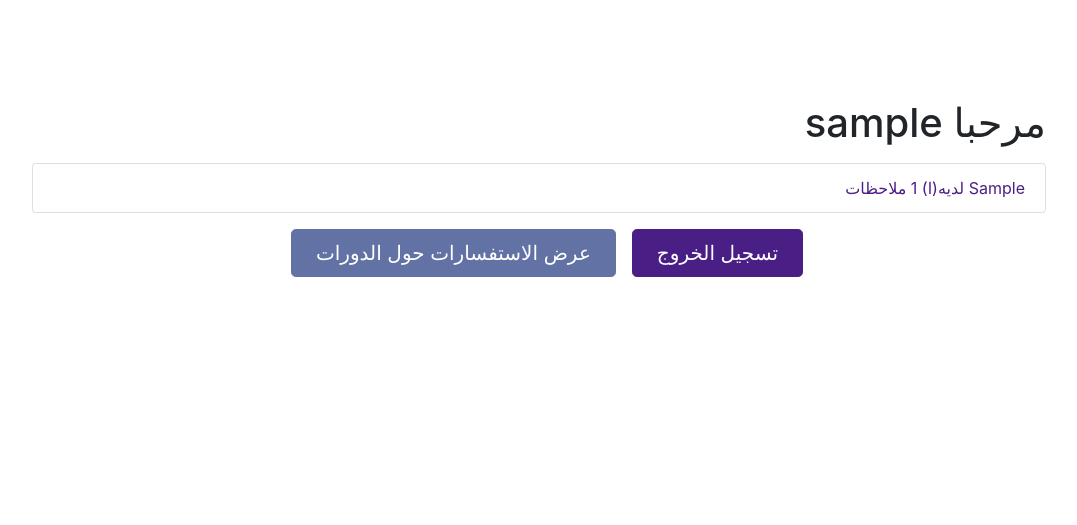
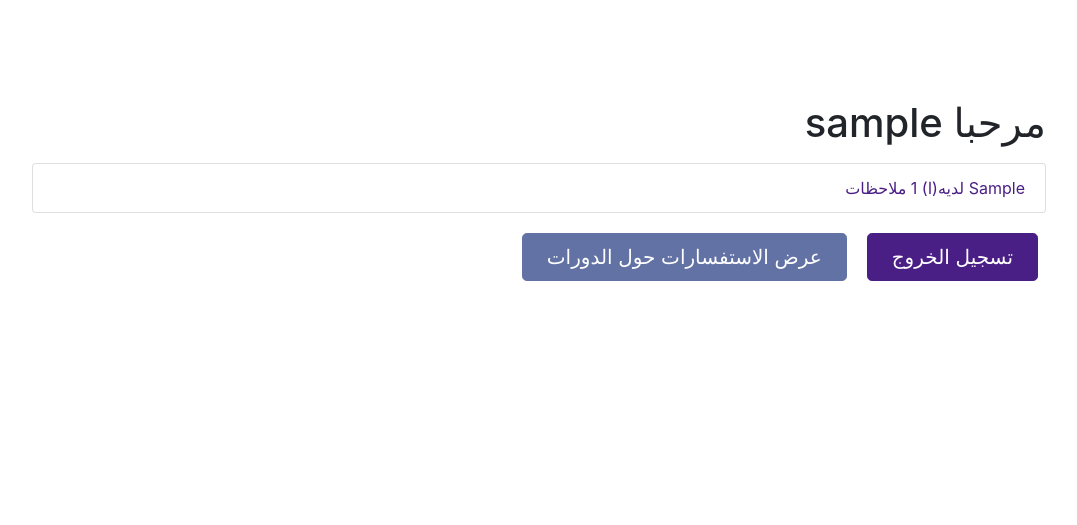
Before and after one commit to yahiaAlg/stai_academy_website, a Django app: template templates/accounts/parent_dashboard.html in a window 1280 px wide. Shown: the part 258-783 px from the top of the page, without its empty margins (101-1178 px from the left). Run offline with Django 5.2, Linux system fonts and the light colour scheme; a user stored in the database is signed in; tables that the repository leaves empty hold one stand-in row (values such as "Sample post"); the template is opened without the code that fills it: most values are stand-ins (such as "Sample title", 1, 10 or a date in 2020); parts of the project's set-up code (start-up, migrations or seed data) failed here and were passed over; some libraries are stand-ins or nearby versions.

Commit message:
'parent flexible box'

```diff
--- a/templates/accounts/announcements.html
+++ b/templates/accounts/announcements.html
@@ -58,9 +58,9 @@
 
       </div>
     </div>
-    <div class="d-inline-flex gap-2 mb-5">
+    <div class="d-flex flex-column flex-md-row my-1 mx-1  gap-2 mb-5">
       <a
-        class="d-inline-flex align-items-center btn btn-primary btn-lg px-4 rounded-pill"
+        class="d-flex flex-column flex-md-row my-1 mx-1  align-items-center btn btn-primary btn-lg px-4 rounded-pill"
         href="{% url 'logout' %}"
       >
         Logout
--- a/templates/accounts/parent_dashboard.html
+++ b/templates/accounts/parent_dashboard.html
@@ -24,11 +24,11 @@
           {% endfor %}
         </div>
 
-        <div class="d-inline-flex gap-2 mb-5" bis_skin_checked="1">
-          <a class="d-inline-flex align-items-center btn btn-primary btn-lg px-4 rounded-pill" href="{% url 'logout' %}">
+        <div class="d-flex flex-column flex-md-row my-1 mx-1  gap-2 mb-5" bis_skin_checked="1">
+          <a class="d-flex flex-column flex-md-row my-1 mx-1  align-items-center btn btn-primary btn-lg px-4 rounded-pill" href="{% url 'logout' %}">
             تسجيل الخروج
           </a>
-          <a class="d-inline-flex align-items-center btn btn-info btn-lg mx-3 px-4 rounded-pill" href="{% url 'dashboard_appendix' %}">
+          <a class="d-flex flex-column flex-md-row my-1 mx-1  align-items-center btn btn-info btn-lg mx-3 px-4 rounded-pill" href="{% url 'dashboard_appendix' %}">
               عرض الاستفسارات حول الدورات
           </a>
         </div>
--- a/templates/accounts/student_dashboard.html
+++ b/templates/accounts/student_dashboard.html
@@ -43,11 +43,11 @@
             أنت لست مسجلاً في أي دورة أو مادة تعليمية
           {% endfor %}
         </div>
-        <div class="d-inline-flex gap-2 mb-5" bis_skin_checked="1">
-          <a class="d-inline-flex align-items-center btn btn-primary btn-lg px-4 rounded-pill" href="{% url 'logout' %}">
+        <div class="d-flex flex-column flex-md-row my-1 mx-1  gap-2 mb-5" bis_skin_checked="1">
+          <a class="d-flex flex-column flex-md-row my-1 mx-1  align-items-center btn btn-primary btn-lg px-4 rounded-pill" href="{% url 'logout' %}">
             تسجيل الخروج
           </a>
-          <a class="d-inline-flex align-items-center btn btn-info btn-lg mx-3 px-4 rounded-pill" href="{% url 'dashboard_appendix' %}">
+          <a class="d-flex flex-column flex-md-row my-1 mx-1  align-items-center btn btn-info btn-lg mx-3 px-4 rounded-pill" href="{% url 'dashboard_appendix' %}">
               عرض الاستفسارات حول الدورات
           </a>
         </div>
--- a/templates/accounts/update_notice.html
+++ b/templates/accounts/update_notice.html
@@ -17,7 +17,7 @@
           {% bootstrap_button button_type="reset" content="محو الكل"  %}
         </form>
 
-        <div class="d-flex flex-column  flex-md-row gap-2 my-2" >
+        <div class="d-flex flex-column flex-md-row gap-2 my-2" >
           <a class="d-flex my-1 mx-1 align-items-center btn btn-warning btn-lg px-4 mx-3 rounded-pill" href="{% url 'notices' %}">
             عرض كافة الملاحظات
           </a>
```
